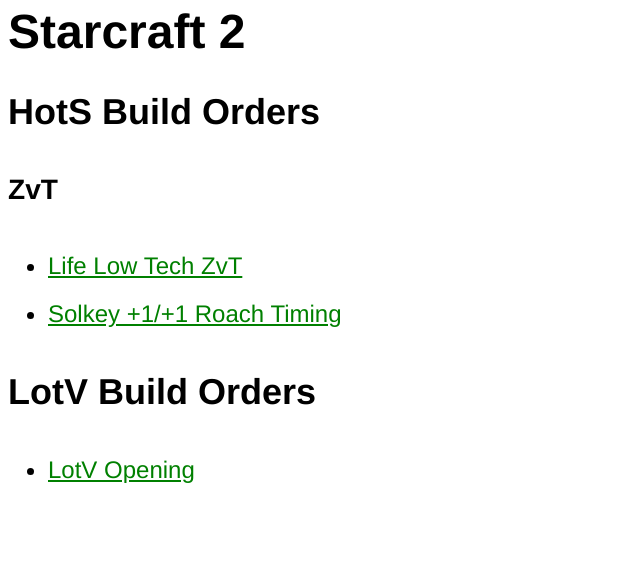
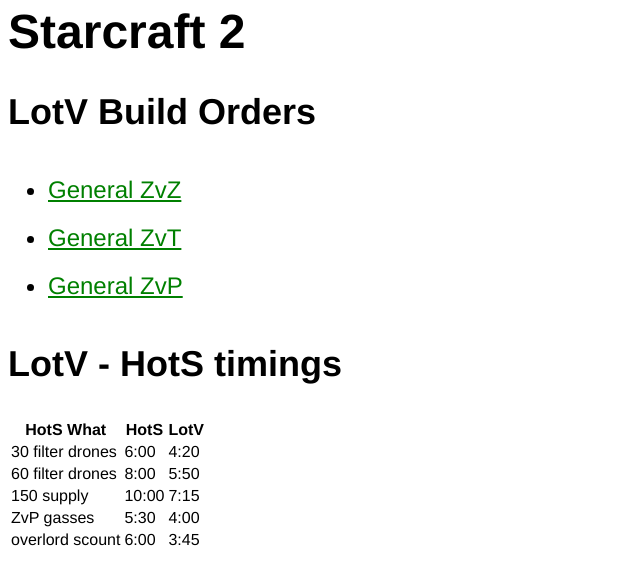
Before and after one commit to andersroos/andersroos.github.io, a Jekyll site: the page built from sc2/index.md, in a window 1280 px wide. Shown: the top 585 px of the page, without its empty margins (0-640 px from the left). Built offline with Jekyll 4.4.1, drawn with Linux system fonts in a browser that asks for light colours.

Commit message:
Lotv focus.

```diff
--- a/sc2/index.md
+++ b/sc2/index.md
@@ -3,13 +3,18 @@
 body_class: bo-list
 ---
 
-## HotS Build Orders
-
-### ZvT
-
-- [ Life Low Tech ZvT ]( life-low-tech-zvt.html )
-- [ Solkey +1/+1 Roach Timing ]( soulkey-roach-timing-zvt.html )
-
 ## LotV Build Orders
 
-- [ LotV Opening ]( lotv-opening.html )
+- [ General ZvZ ]( general-zvz.html )
+- [ General ZvT ]( general-zvt.html )
+- [ General ZvP ]( general-zvphtml )
+
+## LotV - HotS timings
+
+| HotS What        |  HotS | LotV |
+|------------------|-------|------|
+| 30 filter drones |  6:00 | 4:20 |
+| 60 filter drones |  8:00 | 5:50 |
+| 150 supply       | 10:00 | 7:15 |
+| ZvP gasses       |  5:30 | 4:00 |
+| overlord scount  |  6:00 | 3:45 |
```
Also changed, not shown: sc2/general-zvp.md (added, +19 -0 lines), sc2/general-zvt.md (added, +20 -0 lines), sc2/general-zvz.md (added, +22 -0 lines), sc2/life-low-tech-zvt.md (deleted, +0 -26 lines), sc2/lotv-opening.md (deleted, +0 -12 lines), sc2/soulkey-roach-timing-zvt.md (deleted, +0 -24 lines).
